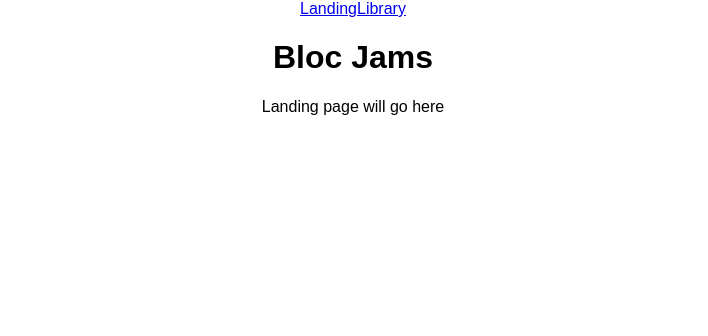
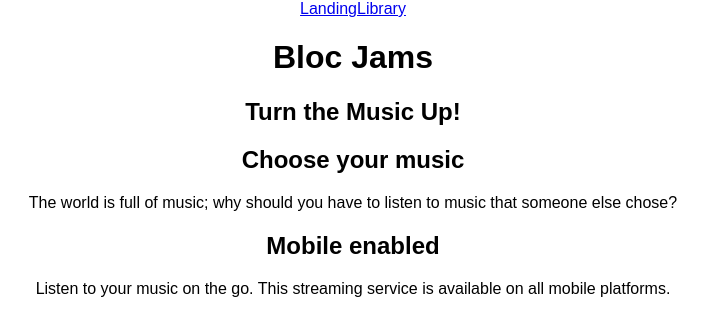
Before and after one commit to BRichie/bloc-jams-react, a React (Create React App) app: page / in a window 1280 px wide. Shown: the top 336 px of the page, without its empty margins (287-995 px from the left). Built offline with nearby package versions, Linux system fonts and the light colour scheme.

Commit message:
Checkpoint 4 Landing: Completed

```diff
--- a/src/components/Landing.js
+++ b/src/components/Landing.js
@@ -2,8 +2,20 @@
 
 const Landing = () => (
     <section className="landing">
-    Landing page will go here
+    <h1 className="hero-title">Turn the Music Up!</h1>
+
+    <section className="selling-points">
+    <div className="point">
+       <h2 className="point-title">Choose your music</h2>
+       <p className="point-description">The world is full of music; why should you have to listen to music that someone else chose?</p>
+    </div>
+    <div className="point">
+    <h2 className="point-title">Mobile enabled</h2>
+    <p className="point-description">Listen to your music on the go.  This streaming service is available on all mobile platforms.</p>
+    </div>
     </section>
+    </section>
+
 );
 
 export default Landing;
```
